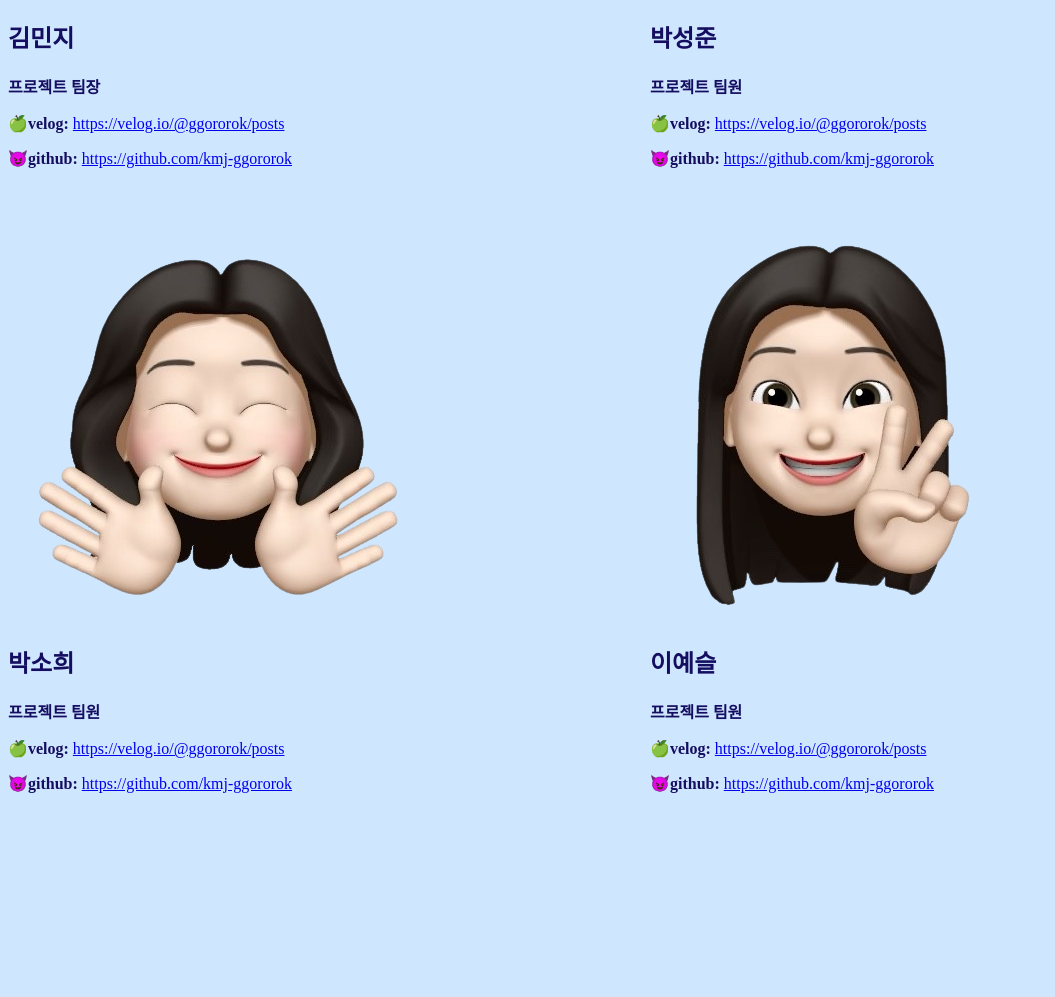
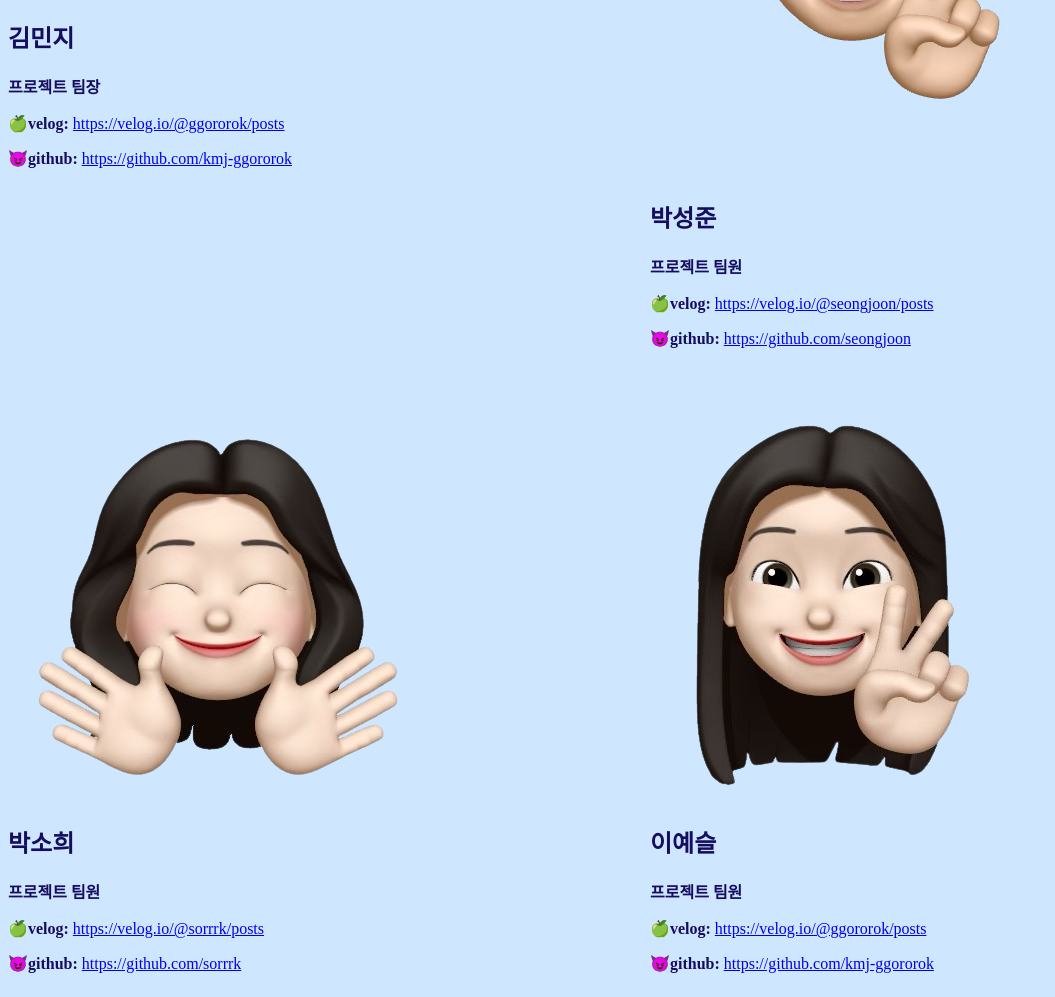
Before and after one commit to kmj-ggororok/2024-2-OSSPrac-visions-04, a Flask app: template Subject/templates/contact.html in a window 1280 px wide. Shown: the part 376-1373 px from the top of the page, without its empty margins (0-1055 px from the left). Before the commit the page ends 1169 px from the top, so only its background shows below. Run offline with Flask 3, Linux system fonts and the light colour scheme; the template is opened without the code that fills it, so the values that code supplies are empty.

Commit message:
Modify contact.html 벨로그,깃헙추가

```diff
--- a/Subject/templates/contact.html
+++ b/Subject/templates/contact.html
@@ -51,14 +51,14 @@
         </div>
 
         <div class="team-member2">
-            <img src="member2.jpg" alt="member2 Photo">
+            <img src="{{ url_for('static', filename='member2_sj.png') }}" alt="member2 Photo">
             <h2>박성준</h2>
             <p><b>프로젝트 팀원</b></p>
             <p>
-                <b>🍏velog:</b> <a href="https://velog.io/@ggororok/posts">https://velog.io/@ggororok/posts</a>
+                <b>🍏velog:</b> <a href="https://velog.io/@seongjoon/posts">https://velog.io/@seongjoon/posts</a>
             </p>
             <p>
-                <b>😈github:</b> <a href="https://github.com/kmj-ggororok">https://github.com/kmj-ggororok</a>
+                <b>😈github:</b> <a href="https://github.com/seongjoon">https://github.com/seongjoon</a>
             </p>
         </div>
 
@@ -67,10 +67,10 @@
             <h2>박소희</h2>
             <p><b>프로젝트 팀원</b></p>
             <p>
-                <b>🍏velog:</b> <a href="https://velog.io/@ggororok/posts">https://velog.io/@ggororok/posts</a>
+                <b>🍏velog:</b> <a href="https://velog.io/@sorrrk/posts">https://velog.io/@sorrrk/posts</a>
             </p>
             <p>
-                <b>😈github:</b> <a href="https://github.com/kmj-ggororok">https://github.com/kmj-ggororok</a>
+                <b>😈github:</b> <a href="https://github.com/sorrrk">https://github.com/sorrrk</a>
             </p>
         </div>
 
```
